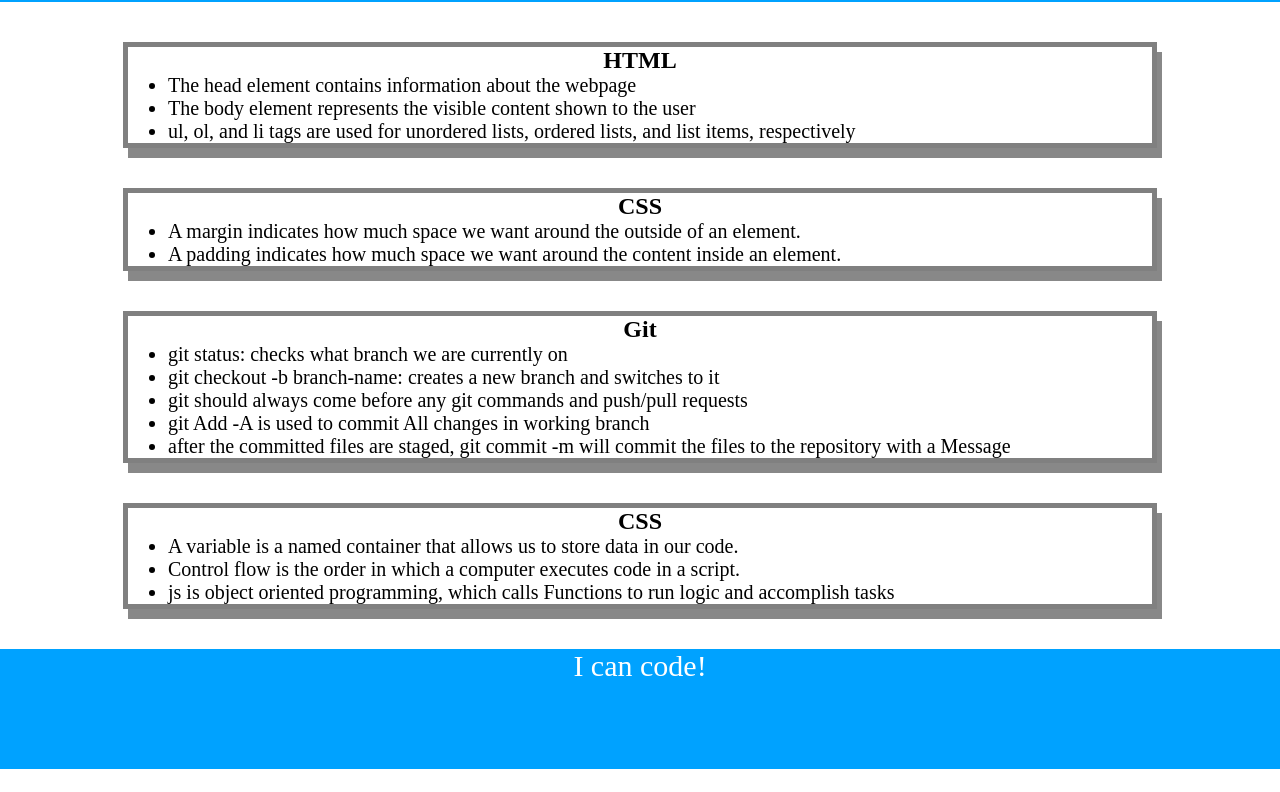
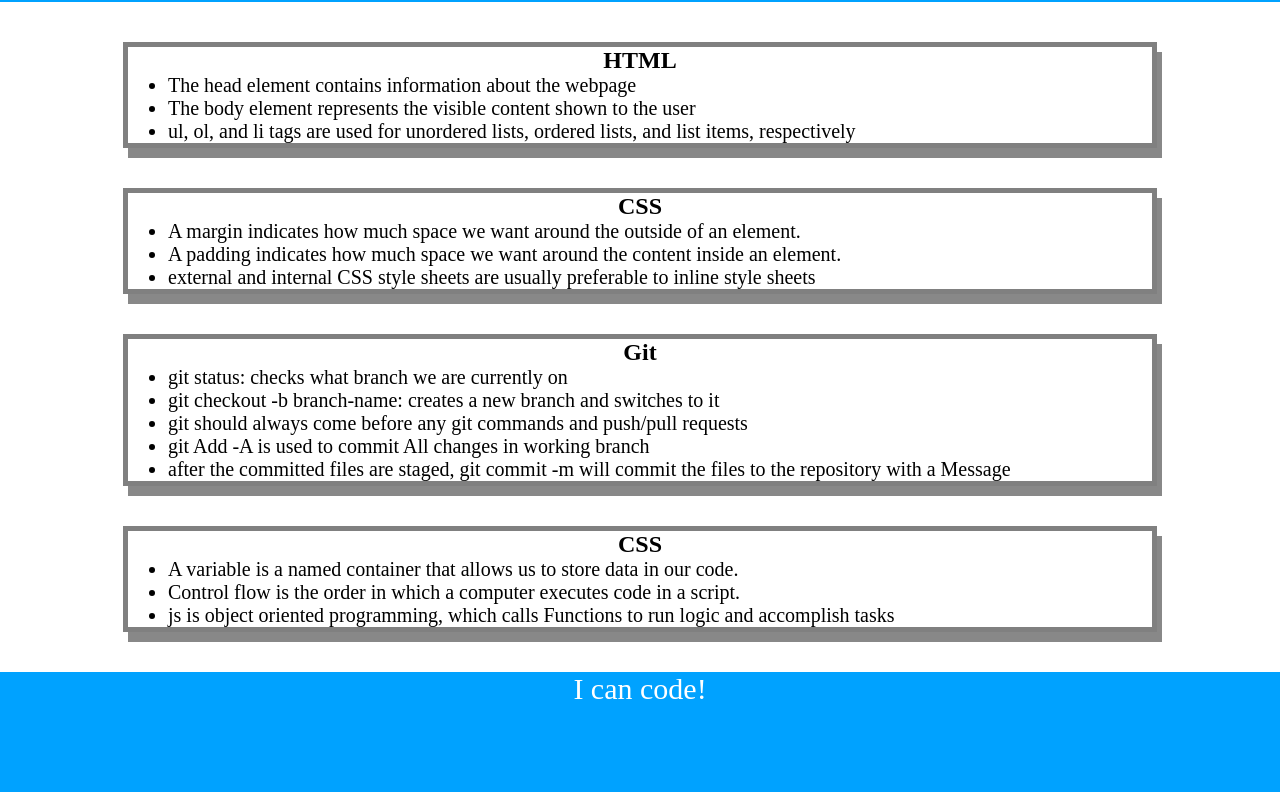
Before and after one commit to dspnc/prework-study-guide, a plain HTML site: page index.html in a window 1280 px wide. Shown: the part 118-910 px from the top of the page. Before the commit the page ends 887 px from the top, so only its background shows below. Drawn offline with Linux system fonts and the light colour scheme.

Commit message:
re-organized file structure so that index.html is in root of repository

```diff
--- a/prework-study-guide/index.html
+++ b/index.html
@@ -30,6 +30,7 @@
         <ul>
           <li>A margin indicates how much space we want around the outside of an element.</li>
           <li>A padding indicates how much space we want around the content inside an element.</li>
+          <li>external and internal CSS style sheets are usually preferable to inline style sheets</li>
         </ul>
       </section>
 
```
Also changed, not shown: assets/bowtie-cat.png (renamed from prework-study-guide/assets/bowtie-cat.png), assets/script.js (line endings or trailing spaces), assets/style.css (line endings or trailing spaces).
